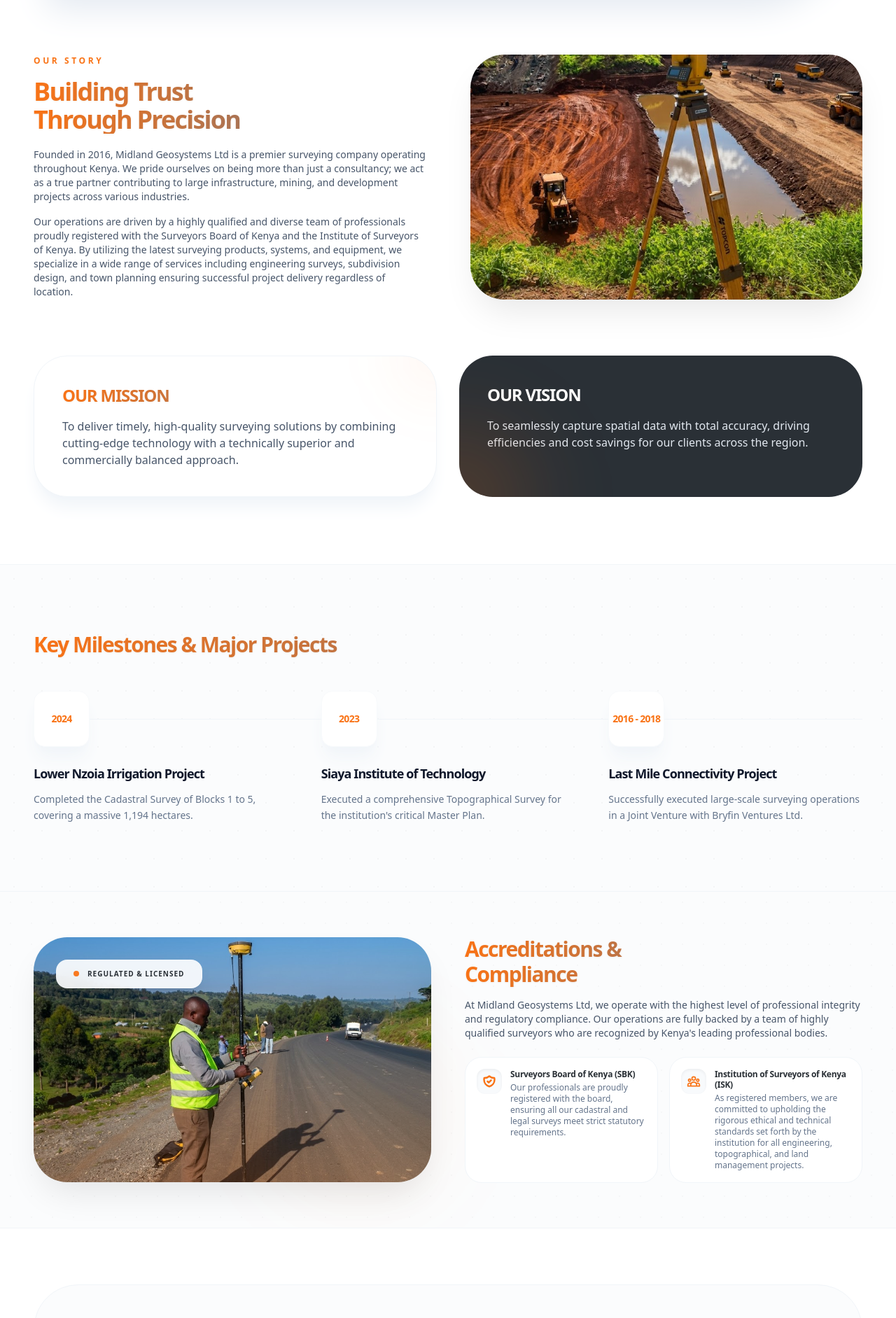
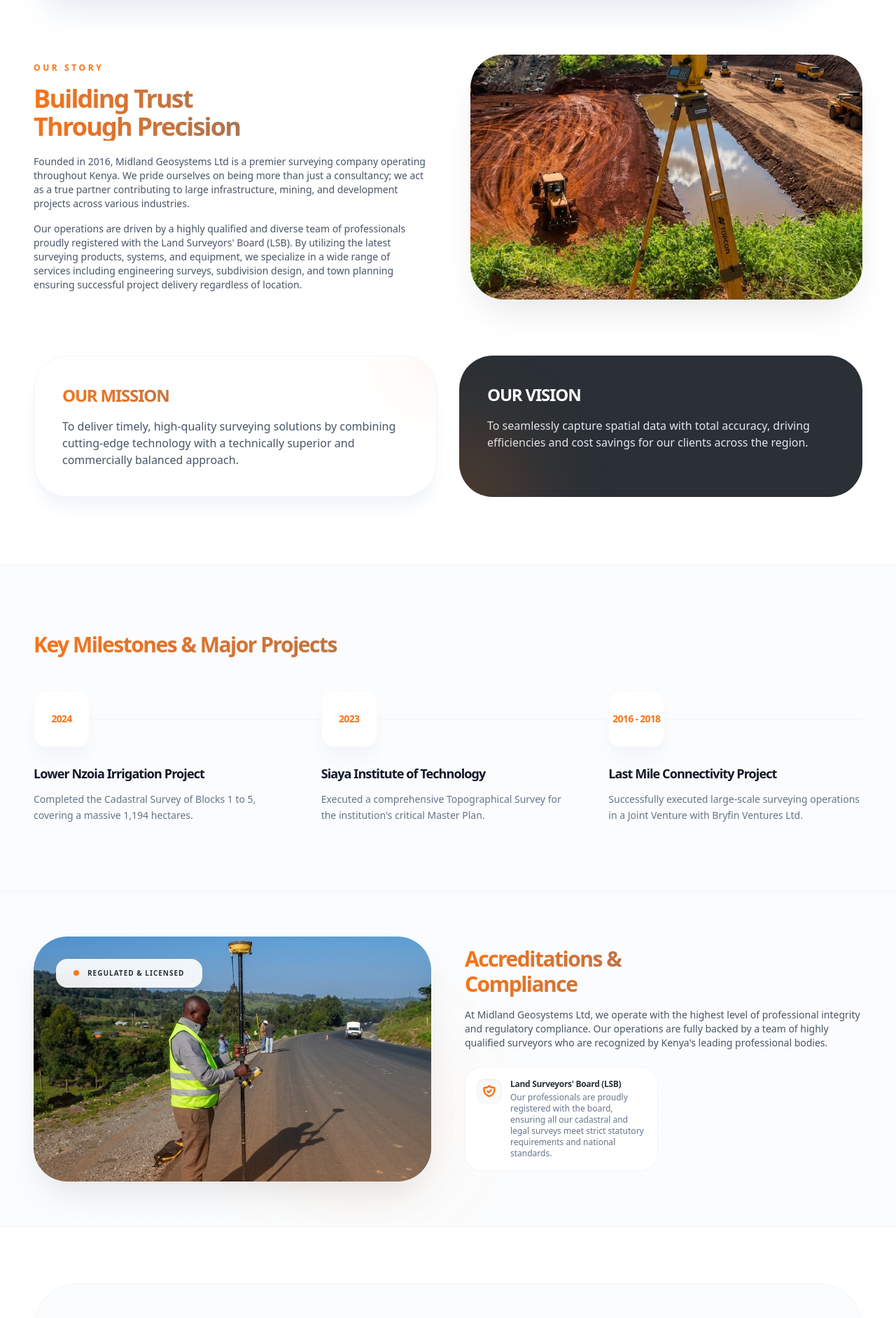
Before and after one commit to dantekin-uk/midland, a React (Vite) app: page /about in a window 1280 px wide. Shown: the part 398-2281 px from the top of the page at 70% size. Built offline with nearby package versions, Linux system fonts and the light colour scheme.

Commit message:
Fix Windows reserved filename issue and update LSB accreditation

```diff
--- a/src/components/FAQSection.jsx
+++ b/src/components/FAQSection.jsx
@@ -8,7 +8,7 @@
   },
   {
     question: "Are your surveyors licensed and registered?",
-    answer: "Yes. All our lead professionals are proudly registered with the Surveyors Board of Kenya (SBK) and are active members of the Institution of Surveyors of Kenya (ISK), ensuring full regulatory compliance and ethical standards."
+    answer: "Yes. All our lead professionals are proudly registered with the Land Surveyors' Board (LSB), ensuring full regulatory compliance and ethical standards."
   },
   {
     question: "What technology do you utilize for large-scale projects?",
--- a/src/pages/About.jsx
+++ b/src/pages/About.jsx
@@ -73,7 +73,7 @@
                 </p>
                 <p>
                   Our operations are driven by a highly qualified and diverse team of professionals proudly registered
-                  with the Surveyors Board of Kenya and the Institute of Surveyors of Kenya. By utilizing the latest
+                  with the Land Surveyors' Board (LSB). By utilizing the latest
                   surveying products, systems, and equipment, we specialize in a wide range of services including
                   engineering surveys, subdivision design, and town planning ensuring successful project delivery
                   regardless of location.
@@ -246,14 +246,9 @@
               <div className="grid grid-cols-1 sm:grid-cols-2 gap-4">
                 {[
                   {
-                    org: "Surveyors Board of Kenya (SBK)",
-                    desc: "Our professionals are proudly registered with the board, ensuring all our cadastral and legal surveys meet strict statutory requirements.",
+                    org: "Land Surveyors' Board (LSB)",
+                    desc: "Our professionals are proudly registered with the board, ensuring all our cadastral and legal surveys meet strict statutory requirements and national standards.",
                     icon: <svg className="w-5 h-5" fill="none" stroke="currentColor" viewBox="0 0 24 24"><path strokeLinecap="round" strokeLinejoin="round" strokeWidth="3" d="M9 12l2 2 4-4m5.618-4.016A11.955 11.955 0 0112 2.944a11.955 11.955 0 01-8.618 3.04A12.02 12.02 0 003 9c0 5.591 3.824 10.29 9 11.622 5.176-1.332 9-6.03 9-11.622 0-1.042-.133-2.052-.382-3.016z" /></svg>
-                  },
-                  {
-                    org: "Institution of Surveyors of Kenya (ISK)",
-                    desc: "As registered members, we are committed to upholding the rigorous ethical and technical standards set forth by the institution for all engineering, topographical, and land management projects.",
-                    icon: <svg className="w-5 h-5" fill="none" stroke="currentColor" viewBox="0 0 24 24"><path strokeLinecap="round" strokeLinejoin="round" strokeWidth="2" d="M17 20h5v-2a3 3 0 00-5.356-1.857M17 20H7m10 0v-2c0-.656-.126-1.283-.356-1.857M7 20H2v-2a3 3 0 015.356-1.857M7 20v-2c0-.656.126-1.283.356-1.857m0 0a5.002 5.002 0 019.288 0M15 7a3 3 0 11-6 0 3 3 0 016 0zm6 3a2 2 0 11-4 0 2 2 0 014 0zM7 10a2 2 0 11-4 0 2 2 0 014 0z" /></svg>
                   }
                 ].map((item, idx) => (
                   <motion.div
--- a/src/pages/Cadastral.jsx
+++ b/src/pages/Cadastral.jsx
@@ -29,7 +29,7 @@
               </p>
               <p className="text-gray-600 mb-4">
                 Whether you're a property owner, developer, or legal professional, our team ensures
-                that your land survey meets all requirements of the Surveyors Board of Kenya and
+                that your land survey meets all requirements of the Land Surveyors' Board (LSB) and
                 relevant land laws.
               </p>
               <p className="text-gray-600">
--- a/src/pages/Projects.jsx
+++ b/src/pages/Projects.jsx
@@ -182,7 +182,7 @@
           <div className="relative z-10">
             <h4 className="text-[10px] font-black uppercase tracking-widest text-primary mb-3">Verification Summary</h4>
             <p className="text-slate-600 text-xs leading-relaxed font-medium">
-              Spatial data collection utilized RTK-enabled GNSS receivers and high-order control networks to ensure statutory compliance with Surveyors Board of Kenya (SBK) standards.
+              Spatial data collection utilized RTK-enabled GNSS receivers and high-order control networks to ensure statutory compliance with Land Surveyors' Board (LSB) standards.
             </p>
           </div>
         </div>
--- a/src/pages/ServiceDetail.jsx
+++ b/src/pages/ServiceDetail.jsx
@@ -3,7 +3,7 @@
 import { motion } from 'framer-motion';
 import aboutHero from '../assets/about.jpg';
 import surveying from '../assets/services/survaying.jpg';
-import engineering from '../assets/services/con.jpg';
+import engineering from '../assets/servicesoptions/construction.jpg';
 import photogrammetry from '../assets/services/photography.jpg';
 import documentation from '../assets/servicesoptions/doc.jpg';
 import earthworks from '../assets/servicesoptions/eath.jpg';
@@ -33,10 +33,10 @@
     features: [
       { label: "Beacon Replacement", desc: "Accurate restoration of lost, buried, or moved boundary markers." },
       { label: "Pre-Purchase Verification", desc: "Confirming exact acreage and dimensions before finalizing land transactions to protect your investment." },
-      { label: "Statutory Compliance", desc: "All boundary work is executed to the exact legal standards required by the Surveyors Board of Kenya (SBK)." }
+      { label: "Statutory Compliance", desc: "All boundary work is executed to the exact legal standards required by the Land Surveyors' Board (LSB)." }
     ],
     image: boundary,
-    specs: [ { label: "Accuracy", val: "±20mm" }, { label: "Standard", val: "SBK Regulated" }, { label: "Tech", val: "GNSS/RTK" } ]
+    specs: [ { label: "Accuracy", val: "±20mm" }, { label: "Standard", val: "LSB Regulated" }, { label: "Tech", val: "GNSS/RTK" } ]
   },
   "land-subdivisions": {
     title: "Land Subdivision & Consolidation",
@@ -75,7 +75,7 @@
       { label: "Historical Data Comparison", desc: "Analyzing old deed plans against current ground realities." }
     ],
     image: dispute,
-    specs: [ { label: "Role", val: "Expert Witness" }, { label: "Evidence", val: "Court-Ready" }, { label: "Standard", val: "ISK Ethics" } ]
+    specs: [ { label: "Role", val: "Expert Witness" }, { label: "Evidence", val: "Court-Ready" }, { label: "Standard", val: "Professional Ethics" } ]
   },
   "construction-setting-out": {
     title: "Construction Setting Out",
--- a/src/pages/Services.jsx
+++ b/src/pages/Services.jsx
@@ -3,7 +3,7 @@
 import { motion, AnimatePresence } from 'framer-motion';
 import aboutHero from '../assets/about.jpg';
 import surveying from '../assets/services/survaying.jpg';
-import engineering from '../assets/services/con.jpg';
+import engineering from '../assets/services/construction.jpg';
 import photogrammetry from '../assets/services/ser3.jpg';
 import boundary from '../assets/servicesoptions/bau.jpg';
 import subdivision from '../assets/servicesoptions/land.jpg';
@@ -41,7 +41,7 @@
     {
       id: "cadastral",
       title: "Cadastral & Legal Surveying",
-      description: "Our cadastral services provide the foundation for secure land ownership. We combine technical expertise with legal knowledge to deliver accurate boundary surveys recognized by the SBK.",
+      description: "Our cadastral services provide the foundation for secure land ownership. We combine technical expertise with legal knowledge to deliver accurate boundary surveys recognized by the LSB.",
       options: [
         { title: "Boundary Definition", desc: "Precise re-establishment of legal property lines.", image: boundary, path: "/services/boundary-definition" },
         { title: "Land Subdivisions", desc: "Expert partitioning for residential and commercial development.", image: subdivision, path: "/services/land-subdivisions" },
```
Also changed, not shown: src/assets/servicesoptions/construction.jpg (added).
